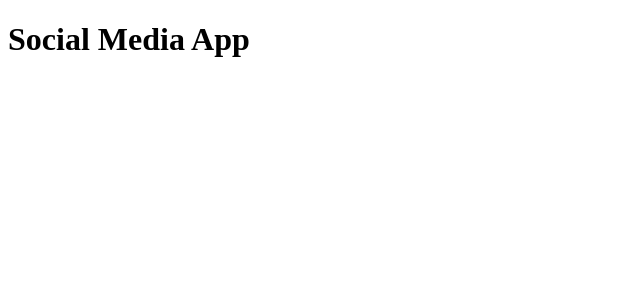
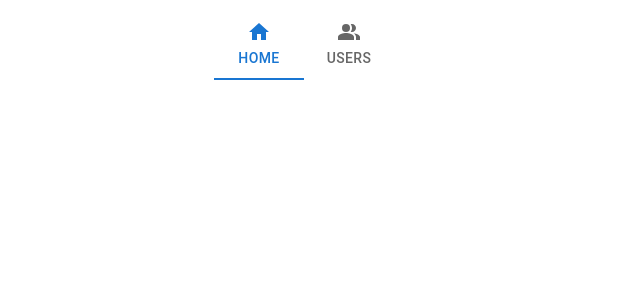
Before and after one commit to DominikStefancik/Social-media-app, a React app in the folder packages/web-client/: page / in a window 1280 px wide. Shown: the top 300 px of the page, without its empty margins (0-640 px from the left). Built offline with nearby package versions, Linux system fonts and the light colour scheme.

Commit message:
Create initial pages and routes

```diff
--- a/packages/web-client/src/WebClient.tsx
+++ b/packages/web-client/src/WebClient.tsx
@@ -1,12 +1,32 @@
 import React from 'react';
+import { Navigate, Route, Routes } from 'react-router-dom';
+import Layout from './components/layout/Layout';
+import Home from './pages/home';
+import Login from './pages/login';
+import Logout from './pages/logout';
+import NotFound from './pages/not-found';
+import Register from './pages/register';
+import {
+  WEB_CLIENT_HOME,
+  WEB_CLIENT_LOGIN,
+  WEB_CLIENT_LOGOUT,
+  WEB_CLIENT_NOT_FOUND,
+  WEB_CLIENT_REGISTER,
+} from './pages/urls';
 
 const WebClient = () => {
-  console.log('WEB Client start');
+  return (
+    <Routes>
+      <Route path={WEB_CLIENT_HOME} element={<Layout />}>
+        <Route index element={<Home />} />
+        <Route path={WEB_CLIENT_LOGIN} element={<Login />} />
+        <Route path={WEB_CLIENT_LOGOUT} element={<Logout />} />
+        <Route path={WEB_CLIENT_REGISTER} element={<Register />} />
 
-  return (
-    <div>
-      <h1>Social Media App</h1>
-    </div>
+        <Route path={WEB_CLIENT_NOT_FOUND} element={<NotFound />} />
+        <Route path="*" element={<Navigate to={WEB_CLIENT_NOT_FOUND} replace />} />
+      </Route>
+    </Routes>
   );
 };
 
--- /dev/null
+++ b/packages/web-client/src/components/layout/Layout.tsx
@@ -0,0 +1,16 @@
+import React from 'react';
+import { Outlet } from 'react-router-dom';
+import Container from '@mui/material/Container';
+
+const Layout = () => {
+  // the Outlet component represents all components nested in the Container component
+  return (
+    <div>
+      <Container maxWidth="md">
+        <Outlet />
+      </Container>
+    </div>
+  );
+};
+
+export default Layout;
--- a/packages/web-client/src/index.tsx
+++ b/packages/web-client/src/index.tsx
@@ -1,13 +1,18 @@
 import React from 'react';
 import ReactDOM from 'react-dom';
+import { BrowserRouter, Route, Routes } from 'react-router-dom';
 import ApolloProvider from './apollo/ApolloProvider';
 import WebClient from './WebClient';
 
 ReactDOM.render(
   <React.StrictMode>
-    <ApolloProvider>
-      <WebClient />
-    </ApolloProvider>
+    <BrowserRouter>
+      <ApolloProvider>
+        <Routes>
+          <Route path="/*" element={<WebClient />} />
+        </Routes>
+      </ApolloProvider>
+    </BrowserRouter>
   </React.StrictMode>,
   document.getElementById('root')
 );
--- /dev/null
+++ b/packages/web-client/src/pages/home/MenuBar.tsx
@@ -0,0 +1,23 @@
+import React from 'react';
+import Tabs from '@mui/material/Tabs';
+import Tab from '@mui/material/Tab';
+import HomeIcon from '@mui/icons-material/Home';
+import PeopleAltIcon from '@mui/icons-material/PeopleAlt';
+import { WEB_CLIENT_HOME, WEB_CLIENT_USERS } from '../urls';
+
+const MenuBar = () => {
+  const [value, setValue] = React.useState(WEB_CLIENT_HOME);
+
+  const handleChange = (event: React.SyntheticEvent, newValue: string) => {
+    setValue(newValue);
+  };
+
+  return (
+    <Tabs value={value} onChange={handleChange}>
+      <Tab icon={<HomeIcon />} label="HOME" value={WEB_CLIENT_HOME} />
+      <Tab icon={<PeopleAltIcon />} label="USERS" value={WEB_CLIENT_USERS} />
+    </Tabs>
+  );
+};
+
+export default MenuBar;
--- /dev/null
+++ b/packages/web-client/src/pages/home/index.tsx
@@ -0,0 +1,12 @@
+import React from 'react';
+import MenuBar from './MenuBar';
+
+const Home = () => {
+  return (
+    <div>
+      <MenuBar />
+    </div>
+  );
+};
+
+export default Home;
--- /dev/null
+++ b/packages/web-client/src/pages/login/index.tsx
@@ -0,0 +1,7 @@
+import React from 'react';
+
+const Login = () => {
+  return <div>Login</div>;
+};
+
+export default Login;
--- /dev/null
+++ b/packages/web-client/src/pages/logout/index.tsx
@@ -0,0 +1,7 @@
+import React from 'react';
+
+const Logout = () => {
+  return <div>Logout</div>;
+};
+
+export default Logout;
--- /dev/null
+++ b/packages/web-client/src/pages/not-found/index.tsx
@@ -0,0 +1,7 @@
+import React from 'react';
+
+const NotFound = () => {
+  return <div>404 - Not Found</div>;
+};
+
+export default NotFound;
--- /dev/null
+++ b/packages/web-client/src/pages/register/index.tsx
@@ -0,0 +1,7 @@
+import React from 'react';
+
+const Register = () => {
+  return <div>Register</div>;
+};
+
+export default Register;
--- /dev/null
+++ b/packages/web-client/src/pages/urls.ts
@@ -0,0 +1,12 @@
+export const WEB_CLIENT_HOME = '/';
+
+export const WEB_CLIENT_LOGIN = 'login';
+export const WEB_CLIENT_LOGOUT = 'logout';
+export const WEB_CLIENT_REGISTER = 'register';
+
+export const WEB_CLIENT_NOT_FOUND = 'not-found';
+
+export const WEB_CLIENT_USERS = 'users';
+export const WEB_CLIENT_USER = 'user';
+
+export const WEB_CLIENT_POST = 'post';
```
Also changed, not shown: packages/web-client/package.json (+6 -1 lines), 1 other file (tests, documents, lock files or other folders).
